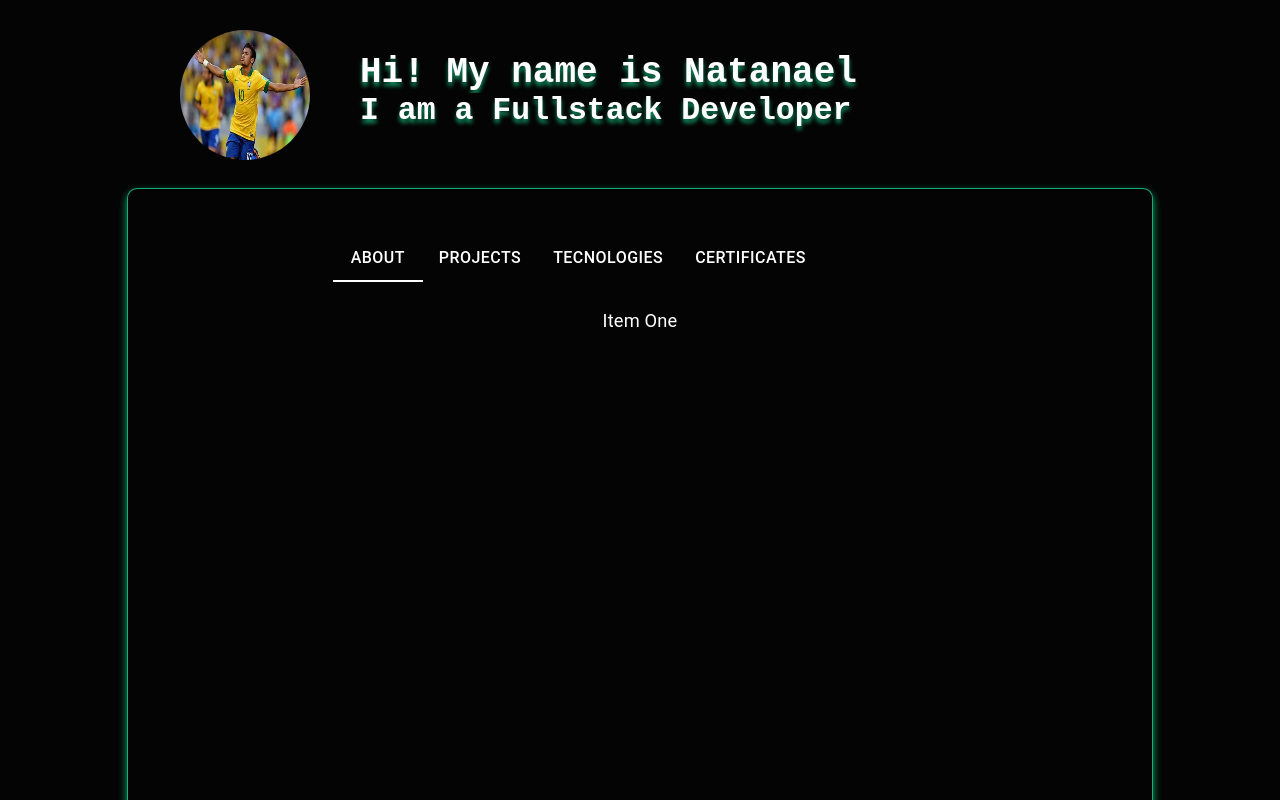
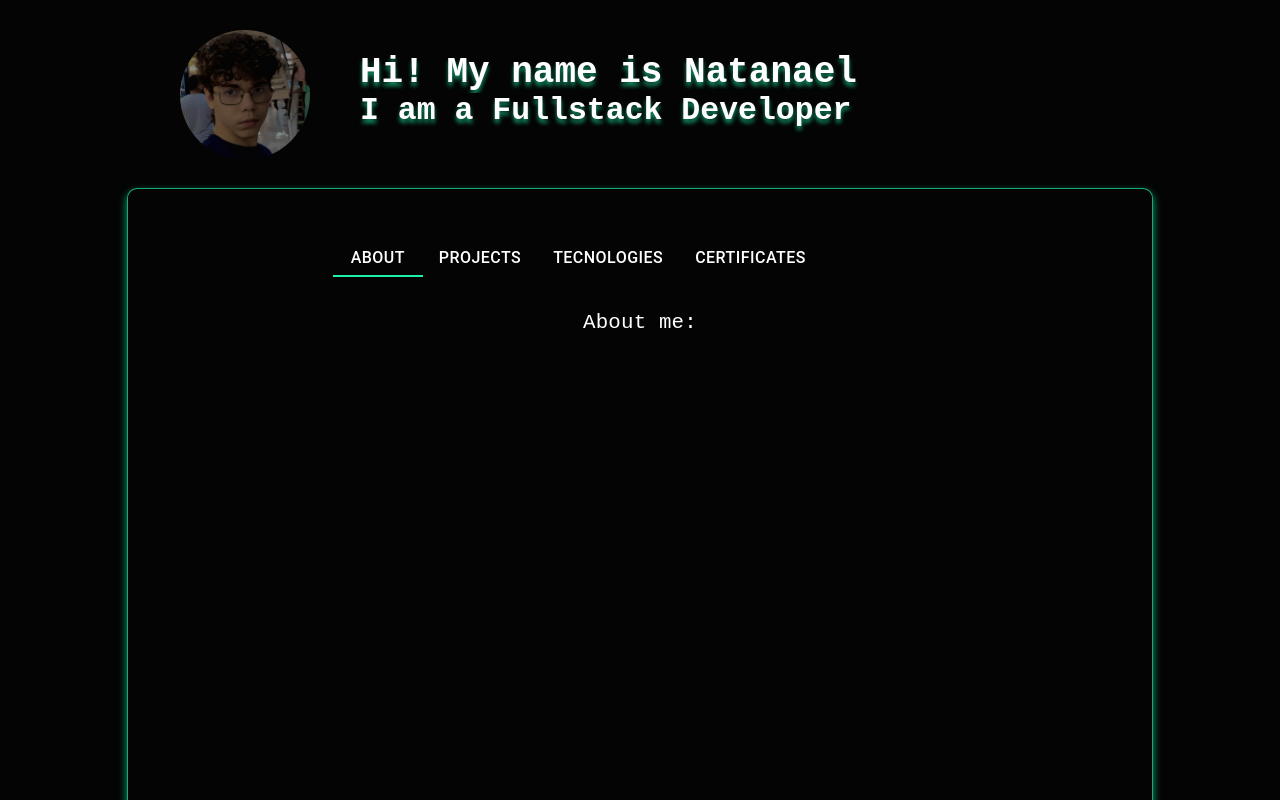
Before and after one commit to NatanaelBraga-dev/portifolio, a React (Create React App) app: page / in a window 1280 px wide. Shown: the top 800 px of the page. Built offline with nearby package versions, Linux system fonts and the light colour scheme; a web font is replaced by a local one.

Commit message:
fix the fontfamily of text component

```diff
--- a/src/App.js
+++ b/src/App.js
@@ -1,5 +1,5 @@
   import React from "react";
-  import neymar from './images/neymar.jpg';
+  import foto_perfil from './images/foto_perfil.jpeg';
   import LabTabs, { Theme } from './components/interactive_window/janela_interativa';
   import { ThemeProvider } from '@mui/material/styles';
   import {
@@ -25,7 +25,7 @@
         <GlobalStyle />
         <PresentationArea>
           <ContainerFotoPerfil>
-            <FotoPerfil src={neymar} alt="foto de perfil" />
+            <FotoPerfil src={foto_perfil} alt="foto de perfil" />
           </ContainerFotoPerfil>
           <PresentationContainer>
             <PresentationText>Hi! My name is Natanael</PresentationText>
--- a/src/components/interactive_window/janela_interativa.js
+++ b/src/components/interactive_window/janela_interativa.js
@@ -5,6 +5,7 @@ import TabContext from '@mui/lab/TabContext';
 import TabList from '@mui/lab/TabList';
 import TabPanel from '@mui/lab/TabPanel';
 import { createTheme } from '@mui/material/styles';
+import '../../JetBrains_fonte/static/JetBrainsMono-Regular.ttf';
 
 
 export const Theme = createTheme({
@@ -52,12 +53,23 @@ export default function LabTabs() {
       boxShadow: '0px 4px 8px rgba(30, 241, 165, 0.7)'
 
       }}>
-      <TabContext value={value}>
-        <Box sx={{ display:'flex', borderBottom: 1, borderColor: 'divider',position: 'relative', paddingTop: '35px', justifyContent: 'center' }}>
-          <TabList onChange={handleChange} aria-label="lab API tabs example" sx={{
+      <TabContext value={value} >
+        <Box sx={{
+          display:'flex',
+          borderBottom: 1,
+          borderColor: 'divider',
+          position: 'relative',
+          paddingTop: '35px',
+          justifyContent: 'center'
+           }}>
+          <TabList onChange={handleChange} aria-label="lab API tabs example"
+          sx={{
             display: 'flex',
             width: '60%',
             '& .css-heg063-MuiTabs-flexContainer': {justifyContent: 'space-around',},
+            '& .css-1ir7qwo-MuiButtonBase-root-MuiTab-root':{textTransform: 'none', fontSize: '1.4rem', fontFamily: 'JetBrains Mono, monospace'},
+            '& .css-1vrhaxv-MuiTabs-root .css-1ir7qwo-MuiButtonBase-root-MuiTab-root':{fontFamily: 'JetBrains Mono, sans-serif'},
+            '& .MuiTabs-indicator': { bottom: '5px', backgroundColor: '#1EF1A5'},
             }}>
 
             <Tab label="About" value="1" sx={{color: '#FFFFFF'}}/>
@@ -66,7 +78,9 @@ export default function LabTabs() {
             <Tab label="Certificates" value="4" sx={{color: '#FFFFFF'}}/>
           </TabList>
         </Box>
-        <TabPanel value="1" sx={{color: '#FFFFFF'}}>Item One</TabPanel>
+        <TabPanel value="1" sx={{color: '#FFFFFF', fontFamily: 'JetBrains Mono, monospace', fontSize: '1.3rem'}}>
+          About me:
+        </TabPanel>
         <TabPanel value="2" sx={{color: '#FFFFFF'}}>Item Two</TabPanel>
         <TabPanel value="3" sx={{color: '#FFFFFF'}}>Item Three</TabPanel>
         <TabPanel value="4" sx={{color: '#FFFFFF'}}>Item Four</TabPanel>
```
Also changed, not shown: src/images/foto_perfil.jpeg (added).
